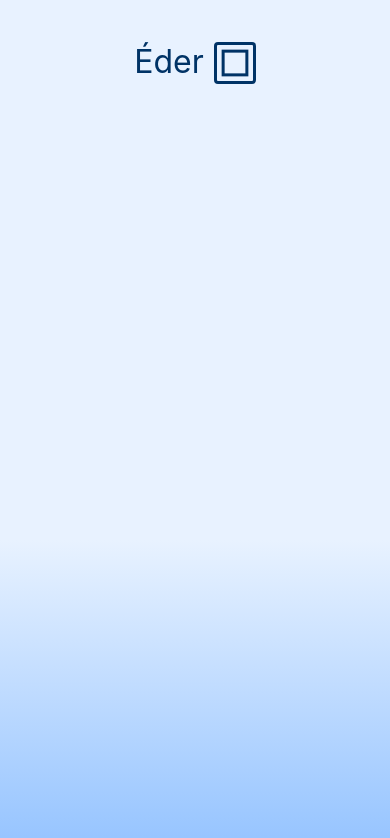
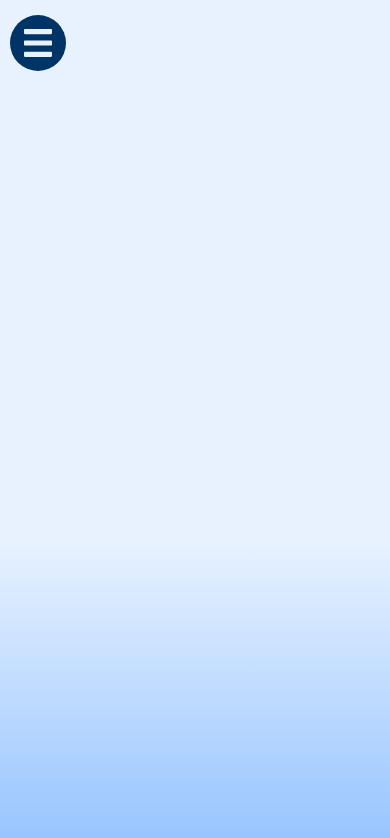
Before and after one commit to patrickfc17/Eder, a React Native app: screen / in a window 390 px wide. Shown: the top 838 px of the page. Built offline with nearby package versions, Linux system fonts and the light colour scheme.

Commit message:
Icone de Menu criado

```diff
--- a/app.json
+++ b/app.json
@@ -1,7 +1,7 @@
 {
   "expo": {
-    "name": "eder",
-    "slug": "eder",
+    "name": "Éder",
+    "slug": "Éder",
     "version": "1.0.0",
     "orientation": "portrait",
     "icon": "./assets/icon.png",
--- /dev/null
+++ b/components/Menu.jsx
@@ -0,0 +1,35 @@
+import { StyleSheet, Text, View } from 'react-native'
+import Svg, { Rect } from 'react-native-svg'
+import defaults from '../styles.config'
+
+const { lighter, dark } = defaults.colors
+
+export const Menu = () => {
+  return (
+    <View style={styles.container}>
+      <Svg
+        width="56"
+        height="56"
+        viewBox="0 0 56 56"
+        fill="none"
+        xmlns="http://www.w3.org/2000/svg">
+        <Rect width="56" height="56" rx="28" fill={dark} />
+        <path
+          d="M15 19.1429H41C41.5523 19.1429 42 18.6312 42 18V15.1429C42 14.5116 41.5523 14 41 14H15C14.4477 14 14 14.5116 14 15.1429V18C14 18.6312 14.4477 19.1429 15 19.1429ZM15 30.5714H41C41.5523 30.5714 42 30.0598 42 29.4286V26.5714C42 25.9402 41.5523 25.4286 41 25.4286H15C14.4477 25.4286 14 25.9402 14 26.5714V29.4286C14 30.0598 14.4477 30.5714 15 30.5714ZM15 42H41C41.5523 42 42 41.4884 42 40.8571V38C42 37.3688 41.5523 36.8571 41 36.8571H15C14.4477 36.8571 14 37.3688 14 38V40.8571C14 41.4884 14.4477 42 15 42Z"
+          fill={lighter}
+        />
+      </Svg>
+    </View>
+  )
+}
+
+const styles = StyleSheet.create({
+  container: {
+    flex: 1,
+    flexDirection: 'row',
+    paddingTop: 15,
+    justifyContent: 'flex-start',
+    gap: 10,
+    paddingStart: 10,
+  },
+})
--- a/package.json
+++ b/package.json
@@ -10,6 +10,7 @@
   },
   "dependencies": {
     "@expo/metro-runtime": "~4.0.1",
+    "@react-native-vector-icons/common": "^11.0.0",
     "expo": "~52.0.43",
     "expo-linear-gradient": "~14.0.2",
     "expo-status-bar": "~2.0.1",
@@ -17,6 +18,7 @@
     "react-dom": "18.3.1",
     "react-native": "0.76.9",
     "react-native-svg": "15.8.0",
+    "react-native-vector-icons": "^10.2.0",
     "react-native-web": "~0.19.13"
   },
   "devDependencies": {
--- a/pages/CadastreSePage.jsx
+++ b/pages/CadastreSePage.jsx
@@ -1,5 +1,6 @@
 import { Logo } from '../components/Logo'
+import { Menu } from '../components/Menu'
 
 export const CadastreSePage = () => {
-  return <Logo />
+  return <Menu />
 }
```
